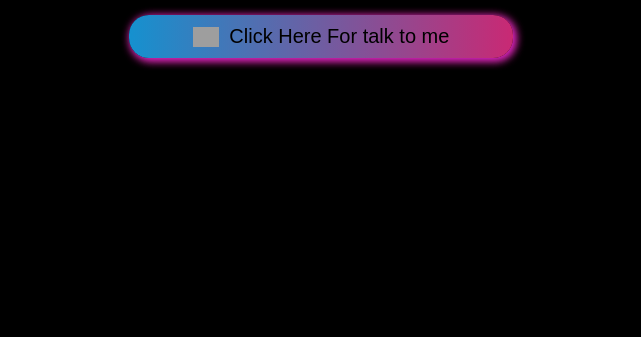
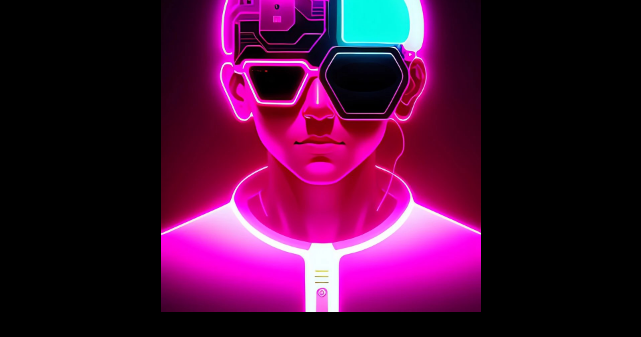
Before and after one commit to 8866792108/Shifra-vs, a plain HTML site: page index.html in a window 1280 px wide. Shown: the part 115-452 px from the top of the page, without its empty margins (319-960 px from the left). Drawn offline with Linux system fonts and the light colour scheme; grey boxes are pictures that could not be loaded.

Commit message:
Update index.html

```diff
--- a/index.html
+++ b/index.html
@@ -11,7 +11,7 @@
 
 <body>
 
-    <img src="virtual.png" alt="Virtual" id="logo">
+    <img src="virtual.jpg" alt="Virtual" id="logo">
     <h1>I'm <span id="name">shifra</span>,Your <span id="va">Vertual Assistant</span></h1>
     <img src="voice.gif" alt="voice" id="voice">
     <button id="btn"><img src="voice.gif" alt="mic"><span id="content">Click Here For talk to me</span></button>
```
